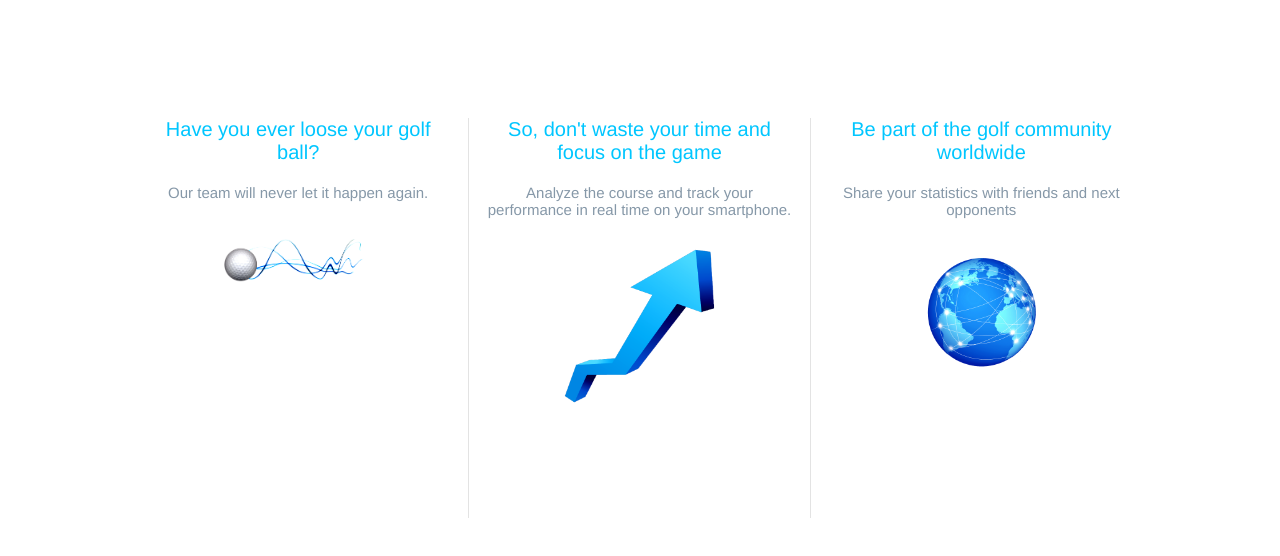
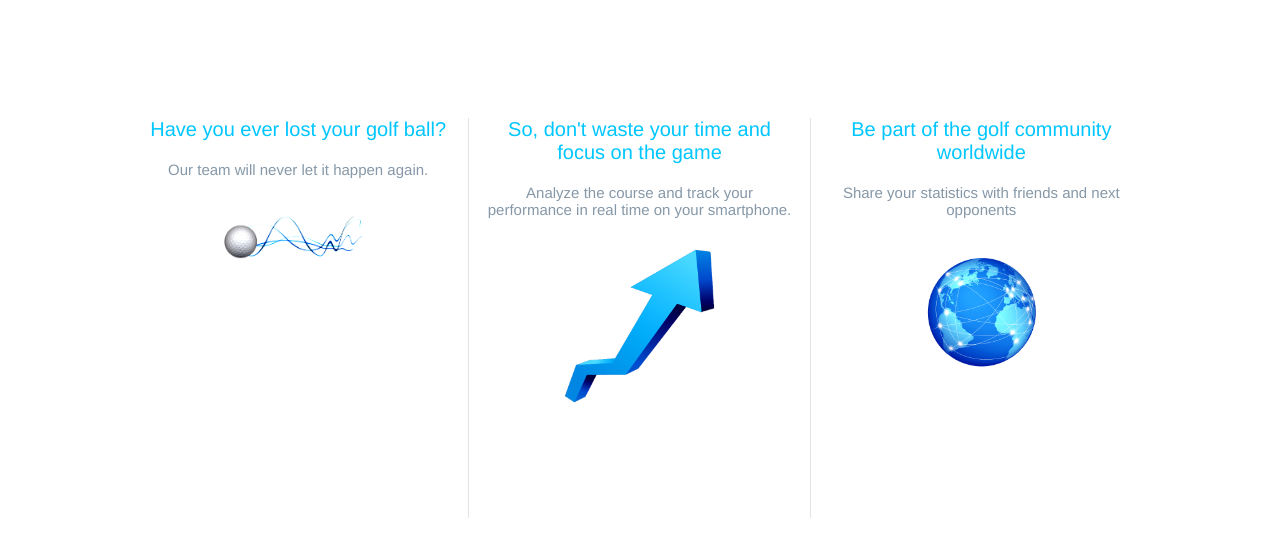
Before and after one commit to yvobenchi/websiteLnb, a website: page app/index.html in a window 1280 px wide. Shown: the part 802-1358 px from the top of the page. Drawn offline with nearby package versions, Linux system fonts and the light colour scheme; files that its build step writes are made by us from their sources.

Commit message:
loose -> lost

```diff
--- a/app/index.html
+++ b/app/index.html
@@ -49,7 +49,7 @@
             <div id="section2">
                 <ul class="description-product">
                     <li class="product1">
-                        <div class="title-product">Have you ever loose your golf ball?</div>
+                        <div class="title-product">Have you ever lost your golf ball?</div>
                         <div class="content-product">Our team will never let it happen again.</div>
                         <img class="img-product" src="images/golf-waves.png">
                     </li>
```
